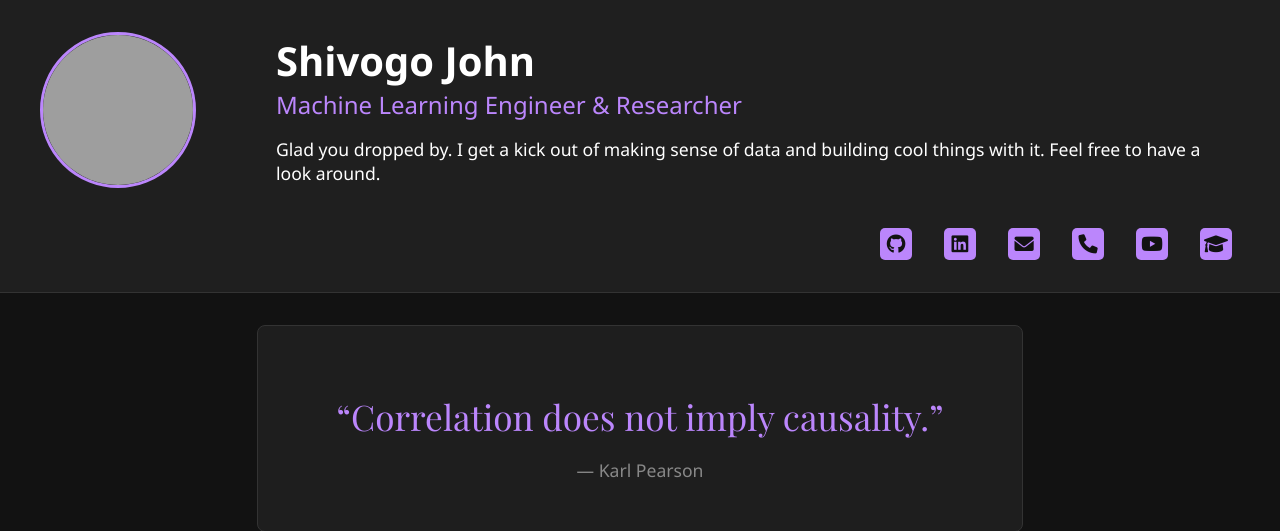
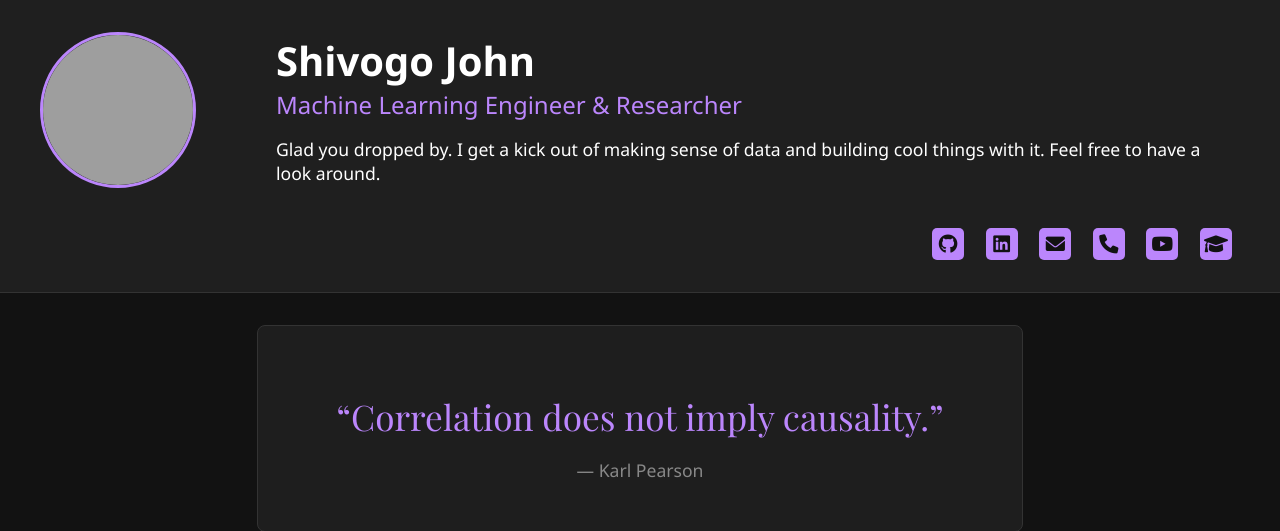
Before and after one commit to SHIVOGOJOHN/mainprofile, a Flask app: page / in a window 1280 px wide. Shown: the top 531 px of the page. Run offline with Flask 3, Linux system fonts and the light colour scheme; some libraries are stand-ins or nearby versions; grey boxes are pictures that could not be loaded.

Commit message:
Fix: Adjust spacing for header and footer social icons.

```diff
--- a/static/style.css
+++ b/static/style.css
@@ -123,7 +123,7 @@ header {
     justify-content: flex-end;
     margin-top: 1.5rem;
     width: 100%;
-    gap: 1rem;
+    gap: 0.35rem; /* Reduced by 65% */
 }
 
 .social-links-bottom .btn {
@@ -433,7 +433,7 @@ footer {
 .footer-links {
     display: flex;
     justify-content: center;
-    gap: 0; /* Reduced gap to zero */
+    gap: 0.25rem; /* Restored spacing */
     margin-bottom: 1rem;
 }
 
```
